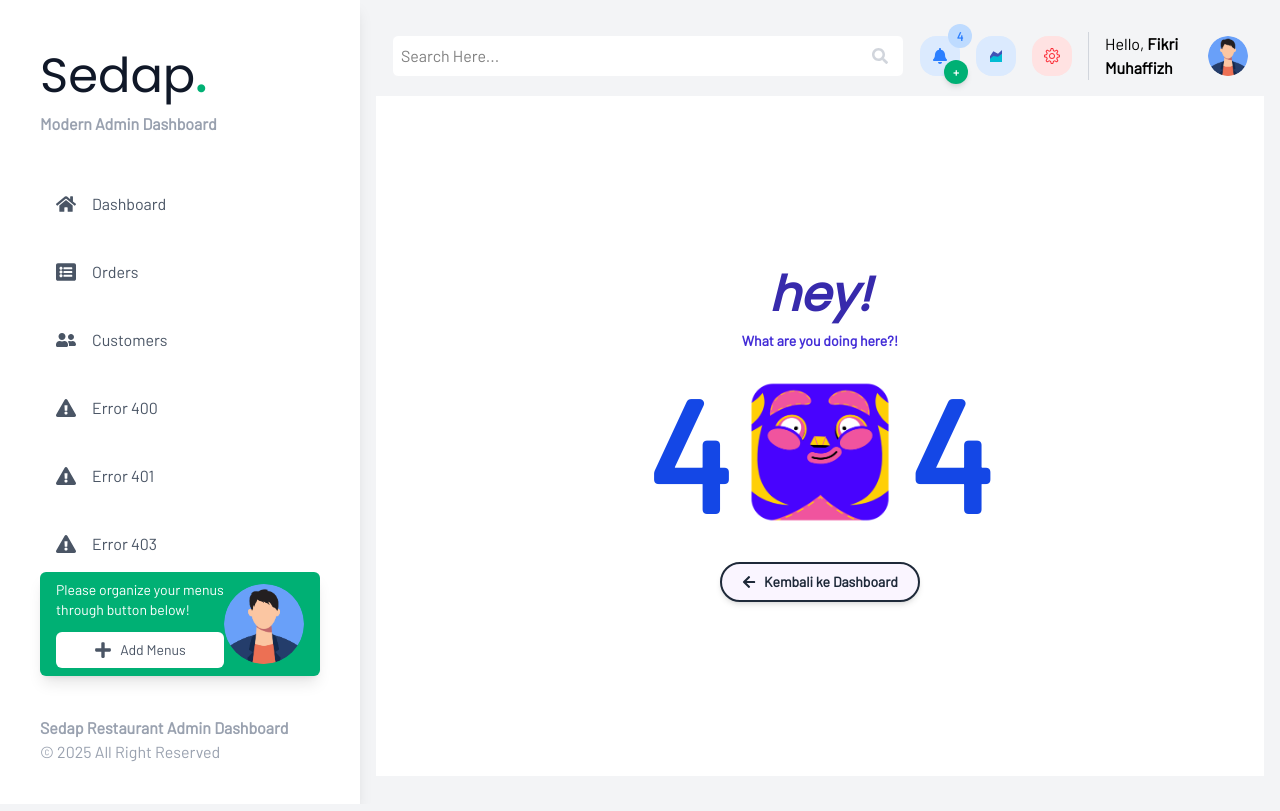
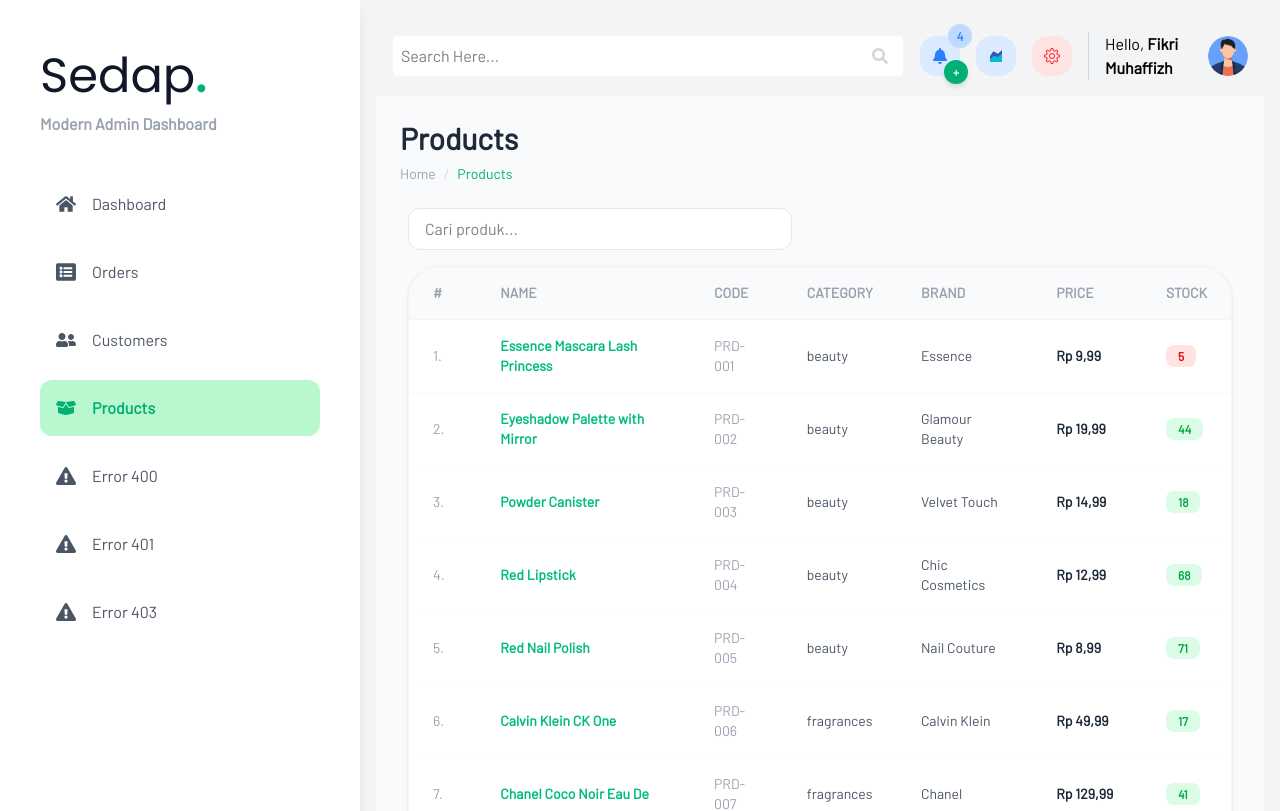
Before and after one commit to neyzapcr/prak_pfl, a React (Vite) app: page /products in a window 1280 px wide. Shown: the top 811 px of the page. Built offline with nearby package versions, Linux system fonts and the light colour scheme.

Commit message:
p9 part 1

```diff
--- a/src/App.jsx
+++ b/src/App.jsx
@@ -12,6 +12,8 @@ const Customers = React.lazy(() => import("./pages/Customers"));
 const ErrorPage = React.lazy(() => import("./components/ErrorPage"));
 const Register = React.lazy(() => import("./pages/auth/Register"));
 const Forgot = React.lazy(() => import("./pages/auth/Forgot"));
+const Product = React.lazy(() => import("./pages/Product"));
+const ProductDetail = React.lazy(() => import("./pages/ProductDetail"))
 
 function App() {
   return (
@@ -21,6 +23,8 @@ function App() {
           <Route path="/" element={<Dashboard />} />
           <Route path="/orders" element={<Orders />} />
           <Route path="/customers" element={<Customers />} />
+          <Route path="/products" element={<Product />} />
+          <Route path="/products/:id" element={<ProductDetail />} />
 
           <Route
             path="/error-400"
--- a/src/components/Sidebar.jsx
+++ b/src/components/Sidebar.jsx
@@ -1,50 +1,18 @@
 import {
-  FaHome,
-  FaListAlt,
-  FaUserFriends,
-  FaPlus,
-  FaExclamationTriangle,
+  FaHome, FaListAlt, FaUserFriends, FaPlus,
+  FaExclamationTriangle, FaBoxOpen,
 } from "react-icons/fa";
 import { NavLink } from "react-router-dom";
 
 export default function Sidebar() {
   const menus = [
-    {
-      id: "menu-1",
-      label: "Dashboard",
-      to: "/",
-      icon: <FaHome className="mr-4 text-xl" />,
-    },
-    {
-      id: "menu-2",
-      label: "Orders",
-      to: "/orders",
-      icon: <FaListAlt className="mr-4 text-xl" />,
-    },
-    {
-      id: "menu-3",
-      label: "Customers",
-      to: "/customers",
-      icon: <FaUserFriends className="mr-4 text-xl" />,
-    },
-    {
-      id: "menu-4",
-      label: "Error 400",
-      to: "/error-400",
-      icon: <FaExclamationTriangle className="mr-4 text-xl" />,
-    },
-    {
-      id: "menu-5",
-      label: "Error 401",
-      to: "/error-401",
-      icon: <FaExclamationTriangle className="mr-4 text-xl" />,
-    },
-    {
-      id: "menu-6",
-      label: "Error 403",
-      to: "/error-403",
-      icon: <FaExclamationTriangle className="mr-4 text-xl" />,
-    },
+    { id: "menu-1", label: "Dashboard", to: "/", icon: <FaHome className="mr-4 text-xl" /> },
+    { id: "menu-2", label: "Orders", to: "/orders", icon: <FaListAlt className="mr-4 text-xl" /> },
+    { id: "menu-3", label: "Customers", to: "/customers", icon: <FaUserFriends className="mr-4 text-xl" /> },
+    { id: "menu-4", label: "Products", to: "/products", icon: <FaBoxOpen className="mr-4 text-xl" /> },
+    { id: "menu-5", label: "Error 400", to: "/error-400", icon: <FaExclamationTriangle className="mr-4 text-xl" /> },
+    { id: "menu-6", label: "Error 401", to: "/error-401", icon: <FaExclamationTriangle className="mr-4 text-xl" /> },
+    { id: "menu-7", label: "Error 403", to: "/error-403", icon: <FaExclamationTriangle className="mr-4 text-xl" /> },
   ];
 
   const menuClass = ({ isActive }) =>
@@ -60,17 +28,13 @@ export default function Sidebar() {
         <span className="font-poppins text-[48px] text-gray-900">
           Sedap<b className="text-hijau">.</b>
         </span>
-
-        <span className="font-semibold text-gray-400">
-          Modern Admin Dashboard
-        </span>
+        <span className="font-semibold text-gray-400">Modern Admin Dashboard</span>
       </div>
-
       <div className="mt-10">
         <ul className="space-y-3">
           {menus.map((menu) => (
             <li key={menu.id}>
-              <NavLink to={menu.to} className={menuClass}>
+              <NavLink to={menu.to} className={menuClass} end={menu.to === "/"}>
                 {menu.icon}
                 <span>{menu.label}</span>
               </NavLink>
@@ -78,32 +42,19 @@ export default function Sidebar() {
           ))}
         </ul>
       </div>
-
       <div className="mt-auto">
         <div className="mb-10 flex items-center rounded-md bg-hijau px-4 py-2 shadow-lg">
           <div className="text-sm text-white">
             <span>Please organize your menus through button below!</span>
-
             <div className="mt-3 flex items-center justify-center space-x-2 rounded-md bg-white p-2 text-gray-600 hover:bg-gray-100 transition">
               <FaPlus className="text-lg" />
               <span>Add Menus</span>
             </div>
           </div>
-
-          <img
-            src="/img/avatar1.png"
-            alt="avatar"
-            className="w-20 rounded-full"
-          />
+          <img src="/img/avatar1.png" alt="avatar" className="w-20 rounded-full" />
         </div>
-
-        <span className="font-bold text-gray-400">
-          Sedap Restaurant Admin Dashboard
-        </span>
-
-        <p className="font-light text-gray-400">
-          &copy; 2025 All Right Reserved
-        </p>
+        <span className="font-bold text-gray-400">Sedap Restaurant Admin Dashboard</span>
+        <p className="font-light text-gray-400">&copy; 2025 All Right Reserved</p>
       </div>
     </div>
   );
--- /dev/null
+++ b/src/data/products.json
@@ -0,0 +1,32 @@
+[
+  { "id": 1, "title": "Essence Mascara Lash Princess", "code": "PRD-001", "category": "beauty", "brand": "Essence", "price": 9.99, "stock": 5 },
+  { "id": 2, "title": "Eyeshadow Palette with Mirror", "code": "PRD-002", "category": "beauty", "brand": "Glamour Beauty", "price": 19.99, "stock": 44 },
+  { "id": 3, "title": "Powder Canister", "code": "PRD-003", "category": "beauty", "brand": "Velvet Touch", "price": 14.99, "stock": 18 },
+  { "id": 4, "title": "Red Lipstick", "code": "PRD-004", "category": "beauty", "brand": "Chic Cosmetics", "price": 12.99, "stock": 68 },
+  { "id": 5, "title": "Red Nail Polish", "code": "PRD-005", "category": "beauty", "brand": "Nail Couture", "price": 8.99, "stock": 71 },
+  { "id": 6, "title": "Calvin Klein CK One", "code": "PRD-006", "category": "fragrances", "brand": "Calvin Klein", "price": 49.99, "stock": 17 },
+  { "id": 7, "title": "Chanel Coco Noir Eau De", "code": "PRD-007", "category": "fragrances", "brand": "Chanel", "price": 129.99, "stock": 41 },
+  { "id": 8, "title": "Dior J'adore", "code": "PRD-008", "category": "fragrances", "brand": "Dior", "price": 89.99, "stock": 91 },
+  { "id": 9, "title": "Dolce Shine Eau de", "code": "PRD-009", "category": "fragrances", "brand": "Dolce & Gabbana", "price": 69.99, "stock": 3 },
+  { "id": 10, "title": "Gucci Bloom Eau de", "code": "PRD-010", "category": "fragrances", "brand": "Gucci", "price": 79.99, "stock": 93 },
+  { "id": 11, "title": "Annibale Colombo Bed", "code": "PRD-011", "category": "furniture", "brand": "Annibale Colombo", "price": 1899.99, "stock": 47 },
+  { "id": 12, "title": "Annibale Colombo Sofa", "code": "PRD-012", "category": "furniture", "brand": "Annibale Colombo", "price": 2499.99, "stock": 16 },
+  { "id": 13, "title": "Bedside Table African Cherry", "code": "PRD-013", "category": "furniture", "brand": "Furniture Co.", "price": 299.99, "stock": 16 },
+  { "id": 14, "title": "Knoll Saarinen Executive Conference Chair", "code": "PRD-014", "category": "furniture", "brand": "Knoll", "price": 499.99, "stock": 47 },
+  { "id": 15, "title": "Wooden Bathroom Sink With Mirror", "code": "PRD-015", "category": "furniture", "brand": "Bath Trends", "price": 799.99, "stock": 95 },
+  { "id": 16, "title": "Apple", "code": "PRD-016", "category": "groceries", "brand": "Fresh Farms", "price": 1.99, "stock": 9 },
+  { "id": 17, "title": "Beef Steak", "code": "PRD-017", "category": "groceries", "brand": "Prime Cuts", "price": 12.99, "stock": 96 },
+  { "id": 18, "title": "Cat Food - Canine Creek Adult", "code": "PRD-018", "category": "groceries", "brand": "Canine Creek", "price": 8.99, "stock": 63 },
+  { "id": 19, "title": "Chicken Meat", "code": "PRD-019", "category": "groceries", "brand": "Fresh Farms", "price": 9.99, "stock": 87 },
+  { "id": 20, "title": "Cooking Oil", "code": "PRD-020", "category": "groceries", "brand": "Naturals", "price": 4.99, "stock": 22 },
+  { "id": 21, "title": "Cucumber", "code": "PRD-021", "category": "groceries", "brand": "Fresh Farms", "price": 1.49, "stock": 22 },
+  { "id": 22, "title": "Dog Food", "code": "PRD-022", "category": "groceries", "brand": "Paws n Claws", "price": 10.99, "stock": 40 },
+  { "id": 23, "title": "Eggs", "code": "PRD-023", "category": "groceries", "brand": "Farm Fresh", "price": 2.99, "stock": 37 },
+  { "id": 24, "title": "Fish Steak", "code": "PRD-024", "category": "groceries", "brand": "Ocean Select", "price": 14.99, "stock": 99 },
+  { "id": 25, "title": "Green Bell Pepper", "code": "PRD-025", "category": "groceries", "brand": "Fresh Farms", "price": 1.29, "stock": 89 },
+  { "id": 26, "title": "Green Chili Pepper", "code": "PRD-026", "category": "groceries", "brand": "Fresh Farms", "price": 0.99, "stock": 8 },
+  { "id": 27, "title": "Honey Jar", "code": "PRD-027", "category": "groceries", "brand": "Golden Bees", "price": 6.99, "stock": 25 },
+  { "id": 28, "title": "Ice Cream", "code": "PRD-028", "category": "groceries", "brand": "Creamery", "price": 5.99, "stock": 76 },
+  { "id": 29, "title": "Juice", "code": "PRD-029", "category": "groceries", "brand": "Juicy Squeeze", "price": 3.99, "stock": 99 },
+  { "id": 30, "title": "Kiwi", "code": "PRD-030", "category": "groceries", "brand": "Fresh Farms", "price": 2.49, "stock": 41 }
+]
--- /dev/null
+++ b/src/pages/Product.jsx
@@ -0,0 +1,74 @@
+import { useState } from "react";
+import { Link } from "react-router-dom";
+import PageHeader from "../components/PageHeader";
+import productsData from "../data/products.json";
+
+export default function Produk() {
+  const [search, setSearch] = useState("");
+
+  const filtered = productsData.filter((item) =>
+    item.title.toLowerCase().includes(search.toLowerCase())
+  );
+
+  return (
+    <div className="min-h-screen bg-gray-50">
+      <PageHeader title="Products" breadcrumb={["Products"]} />
+      <div className="px-8 pb-10">
+        <div className="mb-4">
+          <input
+            type="text"
+            placeholder="Cari produk..."
+            value={search}
+            onChange={(e) => setSearch(e.target.value)}
+            className="border border-gray-200 bg-white rounded-xl px-4 py-2 outline-none w-full max-w-sm focus:ring-2 focus:ring-green-100 focus:border-hijau transition"
+          />
+        </div>
+        <div className="overflow-hidden rounded-[32px] border border-gray-100 bg-white shadow-sm">
+          <table className="w-full text-left">
+            <thead className="border-b border-gray-100 bg-gray-50 text-sm uppercase text-gray-400">
+              <tr>
+                <th className="px-6 py-4">#</th>
+                <th className="px-6 py-4">Name</th>
+                <th className="px-6 py-4">Code</th>
+                <th className="px-6 py-4">Category</th>
+                <th className="px-6 py-4">Brand</th>
+                <th className="px-6 py-4">Price</th>
+                <th className="px-6 py-4">Stock</th>
+              </tr>
+            </thead>
+            <tbody className="divide-y divide-gray-50 text-sm">
+              {filtered.map((item, index) => (
+                <tr key={item.id} className="transition hover:bg-gray-50">
+                  <td className="px-6 py-4 text-gray-400">{index + 1}.</td>
+                  <td className="px-6 py-4">
+                    <Link
+                      to={`/products/${item.id}`}
+                      className="text-emerald-500 hover:text-emerald-600 font-semibold hover:underline"
+                    >
+                      {item.title}
+                    </Link>
+                  </td>
+                  <td className="px-6 py-4 text-gray-400">{item.code}</td>
+                  <td className="px-6 py-4 text-gray-600">{item.category}</td>
+                  <td className="px-6 py-4 text-gray-600">{item.brand}</td>
+                  <td className="px-6 py-4 font-bold text-gray-800">
+                    Rp {item.price.toLocaleString("id-ID")}
+                  </td>
+                  <td className="px-6 py-4">
+                    <span className={`rounded-lg px-3 py-1 text-xs font-bold ${
+                      item.stock <= 5 ? "bg-red-100 text-red-600"
+                      : item.stock <= 15 ? "bg-yellow-100 text-yellow-600"
+                      : "bg-green-100 text-green-600"
+                    }`}>
+                      {item.stock}
+                    </span>
+                  </td>
+                </tr>
+              ))}
+            </tbody>
+          </table>
+        </div>
+      </div>
+    </div>
+  );
+}
--- /dev/null
+++ b/src/pages/ProductDetail.jsx
@@ -0,0 +1,43 @@
+import { useParams } from "react-router-dom"
+import { useEffect, useState } from "react"
+import axios from "axios"
+
+export default function ProductDetail() {
+    const { id } = useParams()
+    const [product, setProduct] = useState(null)
+    const [error, setError] = useState(null)
+
+    useEffect(() => {
+        axios
+            .get(`https://dummyjson.com/products/${id}`)
+            .then((response) => {
+                if (response.status !== 200) {
+                    setError(response.message)
+                    return
+                }
+                setProduct(response.data)
+            })
+            .catch((err) => {
+                setError(err.message)
+            })
+    }, [id])
+
+    if (error) return <div className="text-red-600 p-4">{error}</div>
+    if (!product) return <div className="p-4">Loading...</div>
+
+    return (
+        <div className="p-6 bg-white rounded-xl shadow-lg max-w-lg mx-auto mt-6">
+            <img
+                src={product.thumbnail}
+                alt={product.title}
+                className="rounded-xl mb-4 w-full h-48 object-cover"
+            />
+            <h2 className="text-2xl font-bold mb-2">{product.title}</h2>
+            <p className="text-gray-600 mb-1">Kategori: {product.category}</p>
+            <p className="text-gray-600 mb-1">Brand: {product.brand}</p>
+            <p className="text-gray-800 font-semibold text-lg">
+                Harga: Rp {product.price * 1000}
+            </p>
+        </div>
+    )
+}
```
